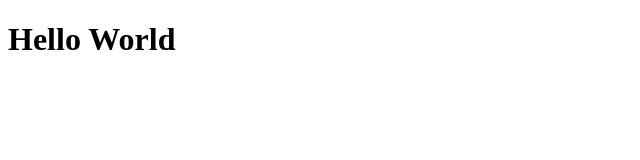
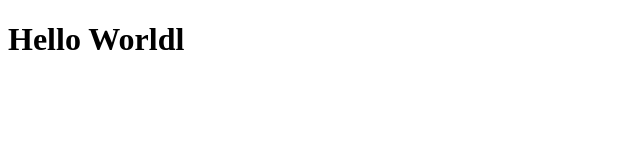
Before and after one commit to DominikJanSchneider/Coursera-Web-Development, a plain HTML site: page index.html in a window 1280 px wide. Shown: the full height of the page, 0-640 px from the left. Drawn offline with Linux system fonts and the light colour scheme.

Commit message:
A small addition to the Test Page

```diff
--- a/index.html
+++ b/index.html
@@ -5,6 +5,6 @@
     </head>
 
     <body>
-        <h1>Hello World</h1>
+        <h1>Hello Worldl</h1>
     </body>
 </html>
```
